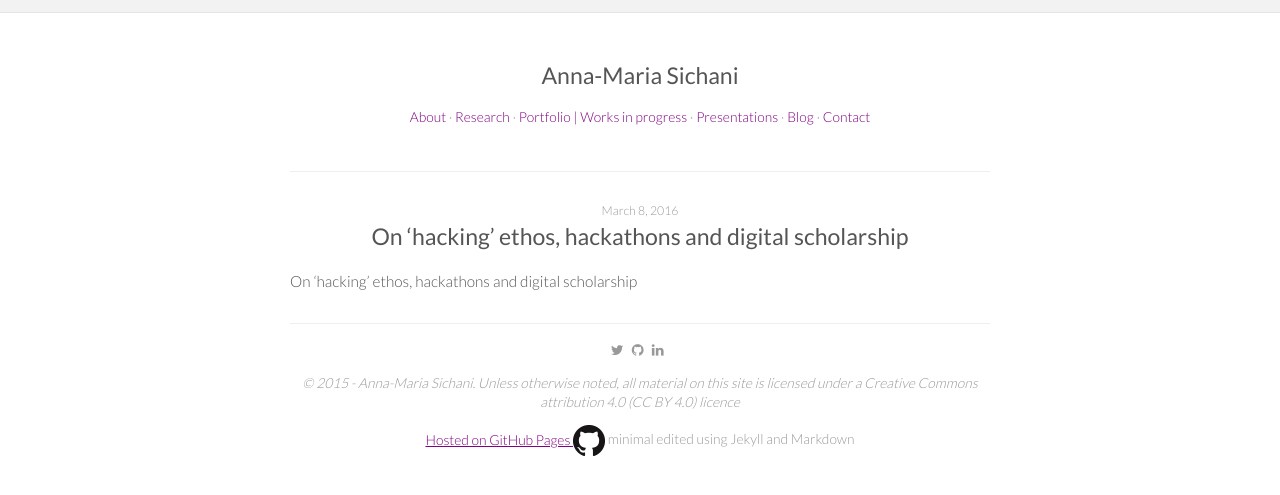
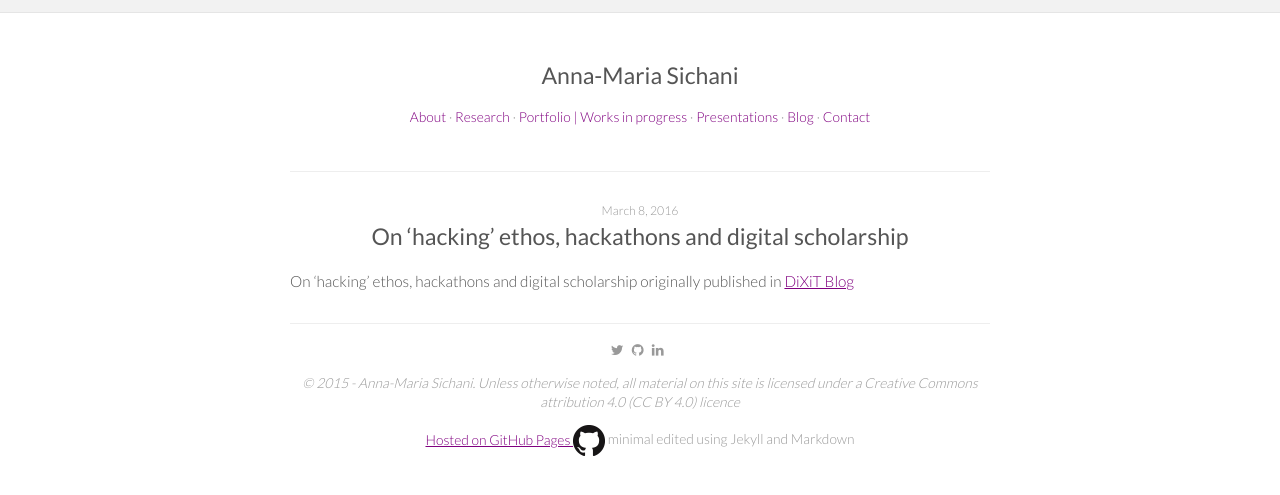
Before and after one commit to amsichani/amsichani.github.io, a Jekyll site: the page built from _posts/2016-03-08-hacking.md, in a window 1280 px wide. Shown: the top 495 px of the page. Built offline with Jekyll 4.4.1, drawn with Linux system fonts in a browser that asks for light colours; nearby versions of some CDN libraries.

Commit message:
Update 2016-03-08-hacking.md

```diff
--- a/_posts/2016-03-08-hacking.md
+++ b/_posts/2016-03-08-hacking.md
@@ -5,3 +5,4 @@
 ---
 
 On ‘hacking’ ethos, hackathons and digital scholarship
+originally published in <a href="https://dixit.hypotheses.org/984">DiXiT Blog</a>
```
